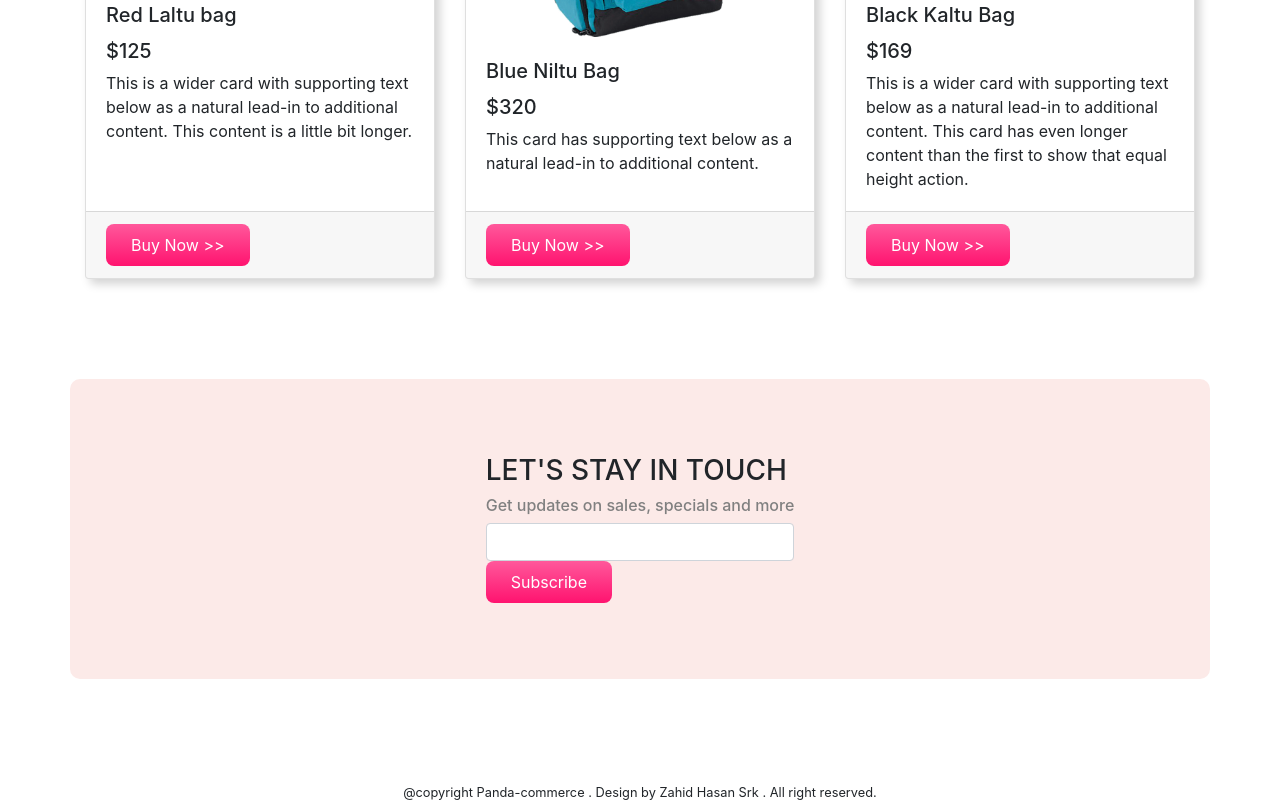
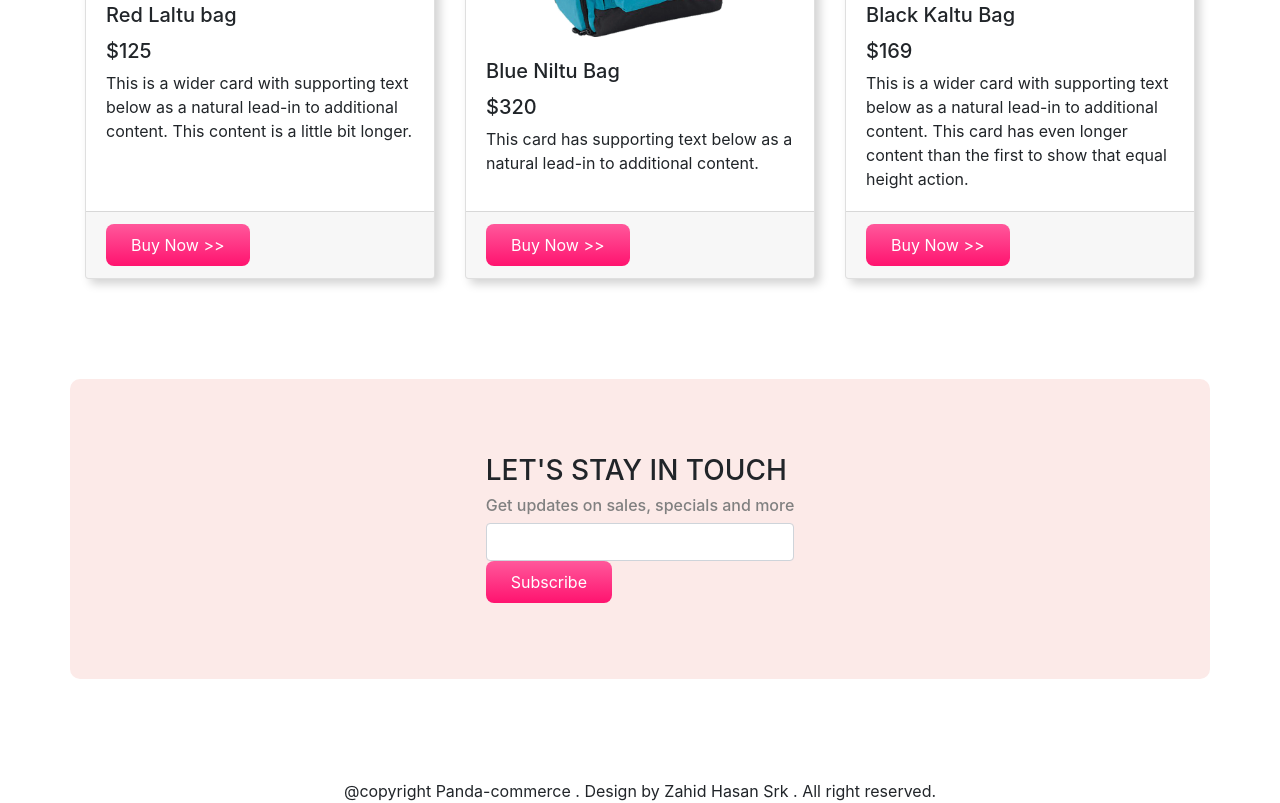
Before and after one commit to zahid9946/panda-commerce, a plain HTML site: page index.html in a window 1280 px wide. Shown: the part 1888-2691 px from the top of the page. Drawn offline with nearby package versions, Linux system fonts and the light colour scheme.

Commit message:
Update index.html

```diff
--- a/index.html
+++ b/index.html
@@ -184,7 +184,7 @@
 
     </div>
     <footer>
-      <small>@copyright Panda-commerce . Design by Zahid Hasan Srk . All right reserved. </small>
+      @copyright Panda-commerce . Design by Zahid Hasan Srk . All right reserved.
     </footer>
 
 
```
